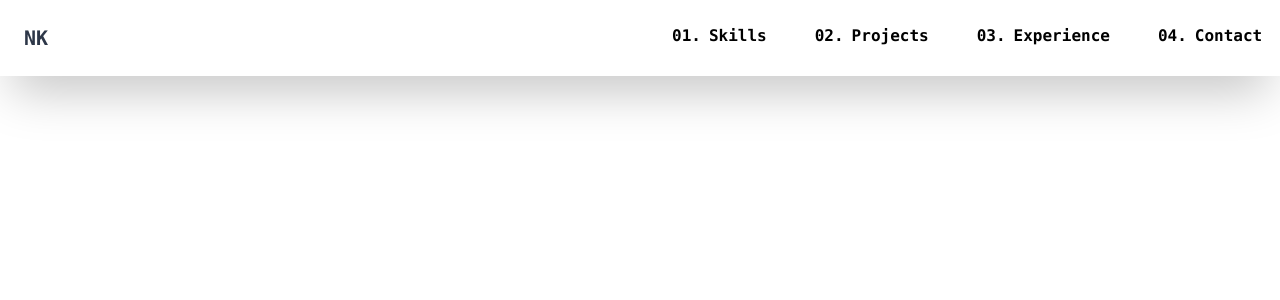
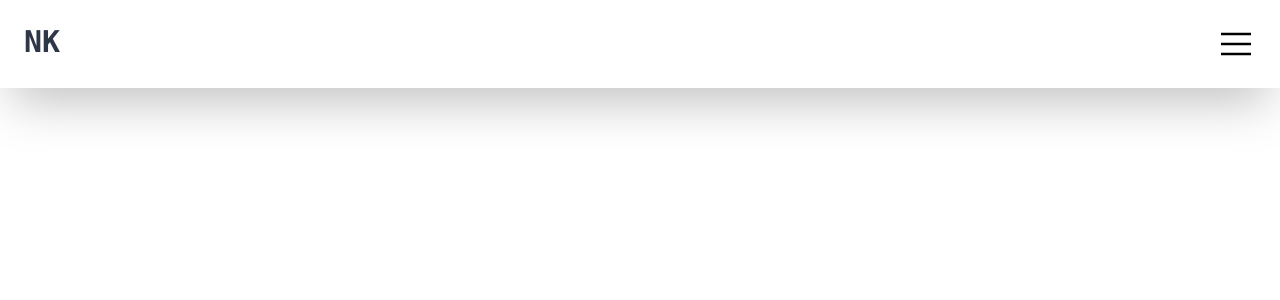
Before and after one commit to nishantdotcom/nishant.com, a Next.js app: page / in a window 1280 px wide. Shown: the top 300 px of the page. Built offline with nearby package versions, Linux system fonts and the light colour scheme.

Commit message:
sidebar update

```diff
--- a/package.json
+++ b/package.json
@@ -9,6 +9,7 @@
     "lint": "next lint"
   },
   "dependencies": {
+    "@mui/material": "^5.15.10",
     "framer-motion": "^11.0.3",
     "next": "14.1.0",
     "react": "^18",
--- a/src/app/page.js
+++ b/src/app/page.js
@@ -1,14 +1,37 @@
+"use client";
+
+import { useState } from "react";
+import { motion } from "framer-motion";
+
 export default function Home() {
+  const [isTrue, setisTrue] = useState(0);
+  const [isSidebar, setisSidebar] = useState(1);
+
+  const handleClick = () => {
+    if (isSidebar == 1) {
+      setisSidebar(0);
+    } else {
+      setisSidebar(1);
+    }
+  };
   return (
     <>
-      <div className=" flex justify-between bg-darkNavy  shadow-2xl bg-opacity-60 backdrop-filter: blur(20px);">
-        <div className=" font-mono w-1/2   font-bold text-xl text-[#2d3748] p-6  ml-10px">
+      <motion.div
+        initial={{ opacity: 0 }}
+        animate={{ opacity: 1 }}
+        transition={{ duration: 0.9, ease: "easeInOut" }}
+      >
+        <div className=" flex justify-between w-full  shadow-2xl bg-opacity-60 backdrop-filter: blur(20px);">
+          <div className=" font-mono w-1/2   font-bold text-3xl text-[#2d3748] p-6  ml-10px">
             NK
           </div>
+
+          {isTrue ? (
+            <>
               <div className="  font-mono w-1/2  p-6   flex justify-around gap-x-10">
                 <div className=" flex">
                   <div className="font-semibold px-2 text-black">01. </div>
-            <div className="font-semibold hover:text-red-400"> Skills</div>
+                  <div className="font-semibold hover:text-red-400">Skills</div>
                 </div>
                 <div className=" flex">
                   <div className="font-semibold px-2 text-black">02. </div>
@@ -23,7 +46,75 @@ export default function Home() {
                   <div className="font-semibold"> Contact</div>
                 </div>
               </div>
+            </>
+          ) : (
+            <>
+              <div className="p-6" onClick={handleClick}>
+                <svg
+                  xmlns="http://www.w3.org/2000/svg"
+                  x="0px"
+                  y="0px"
+                  width="40"
+                  height="40"
+                  viewBox="0 0 32 32"
+                >
+                  <path d="M 4 7 L 4 9 L 28 9 L 28 7 L 4 7 z M 4 15 L 4 17 L 28 17 L 28 15 L 4 15 z M 4 23 L 4 25 L 28 25 L 28 23 L 4 23 z"></path>
+                </svg>
               </div>
+            </>
+          )}
+        </div>
+        {isSidebar ? (
+          <>
+            <div></div>
+          </>
+        ) : (
+          <motion.div
+            initial={{ opacity: 0 }}
+            animate={{ opacity: 1 }}
+            transition={{ duration: 0.9, ease: "easeInOut" }}
+          >
+            <div class=" flex h-screen justify-end shadow-2xl shadow-indigo-500/50">
+              <div class="w-40 bg-gray-100  p-2">
+                <ul>
+                  <li class="mb-2">
+                    <div className=" flex">
+                      <div className="font-semibold px-2 text-black">01. </div>
+                      <div className="font-semibold hover:text-red-400">
+                        Skills
+                      </div>
+                    </div>
+                  </li>
+                  <li class="mb-2">
+                    <div className=" flex">
+                      <div className="font-semibold px-2 text-black">02. </div>
+                      <div className="font-semibold hover:text-red-400">
+                        Projects
+                      </div>
+                    </div>
+                  </li>
+                  <li class="mb-2">
+                    <div className=" flex">
+                      <div className="font-semibold px-2 text-black">03. </div>
+                      <div className="font-semibold hover:text-red-400">
+                        Experience
+                      </div>
+                    </div>
+                  </li>
+                  <li class="mb-2">
+                    <div className=" flex">
+                      <div className="font-semibold px-2 text-black">04. </div>
+                      <div className="font-semibold hover:text-red-400">
+                        Contact
+                      </div>
+                    </div>
+                  </li>
+                </ul>
+              </div>
+            </div>
+          </motion.div>
+        )}
+      </motion.div>
     </>
   );
 }
```
Also changed, not shown: 1 other file (tests, documents, lock files or other folders). Lines whose indentation alone changed are shown as unchanged.
